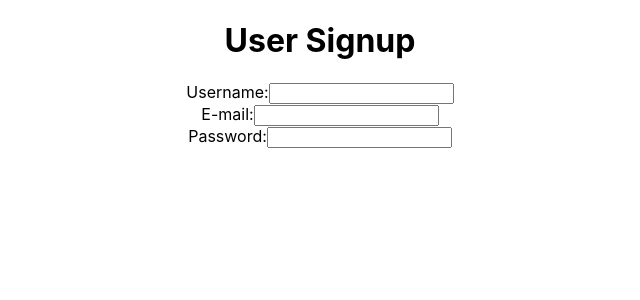
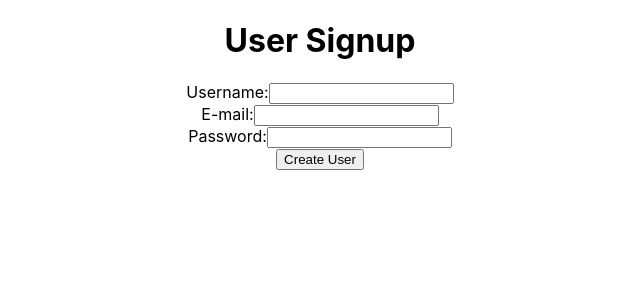
Before and after one commit to vineshpersaud/imager, a React (Create React App) app in the folder client/: page / in a window 1280 px wide. Shown: the top 300 px of the page, without its empty margins (320-960 px from the left). Built offline with nearby package versions, Linux system fonts and the light colour scheme.

Commit message:
add user event handler

```diff
--- a/client/src/containers/UserForm.js
+++ b/client/src/containers/UserForm.js
@@ -1,6 +1,14 @@
 import React, {Component} from 'react';
 
 class UserForm extends Component {
+
+  handleOnChange = e =>{
+
+  }
+  handleOnSubmit = e =>{
+      e.preventDefault()
+      alert('Working')
+  }
 
   render(){
     return (
@@ -9,7 +17,7 @@ class UserForm extends Component {
       <div>
         <h1> User Signup </h1>
       </div>
-        <form>
+        <form onSubmit={this.handleOnSubmit}>
         <div>
            <label htmlFor="username">Username:</label>
            <input type="text" name="username"/>
@@ -24,6 +32,7 @@ class UserForm extends Component {
            <label htmlFor="password">Password:</label>
            <input type="password" name="password"/>
         </div>
+        <button type="submit">Create User</button>
       </form>
     </div>)
   }
```
